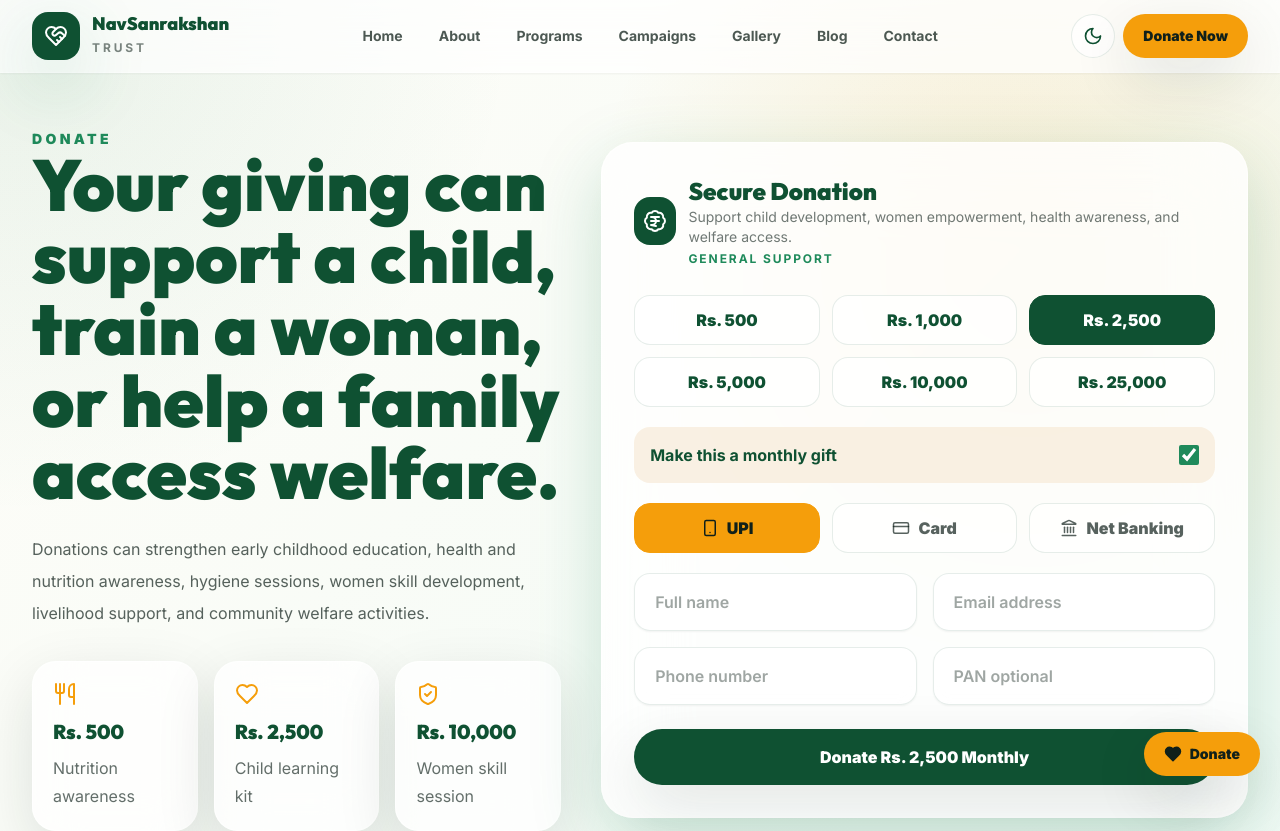
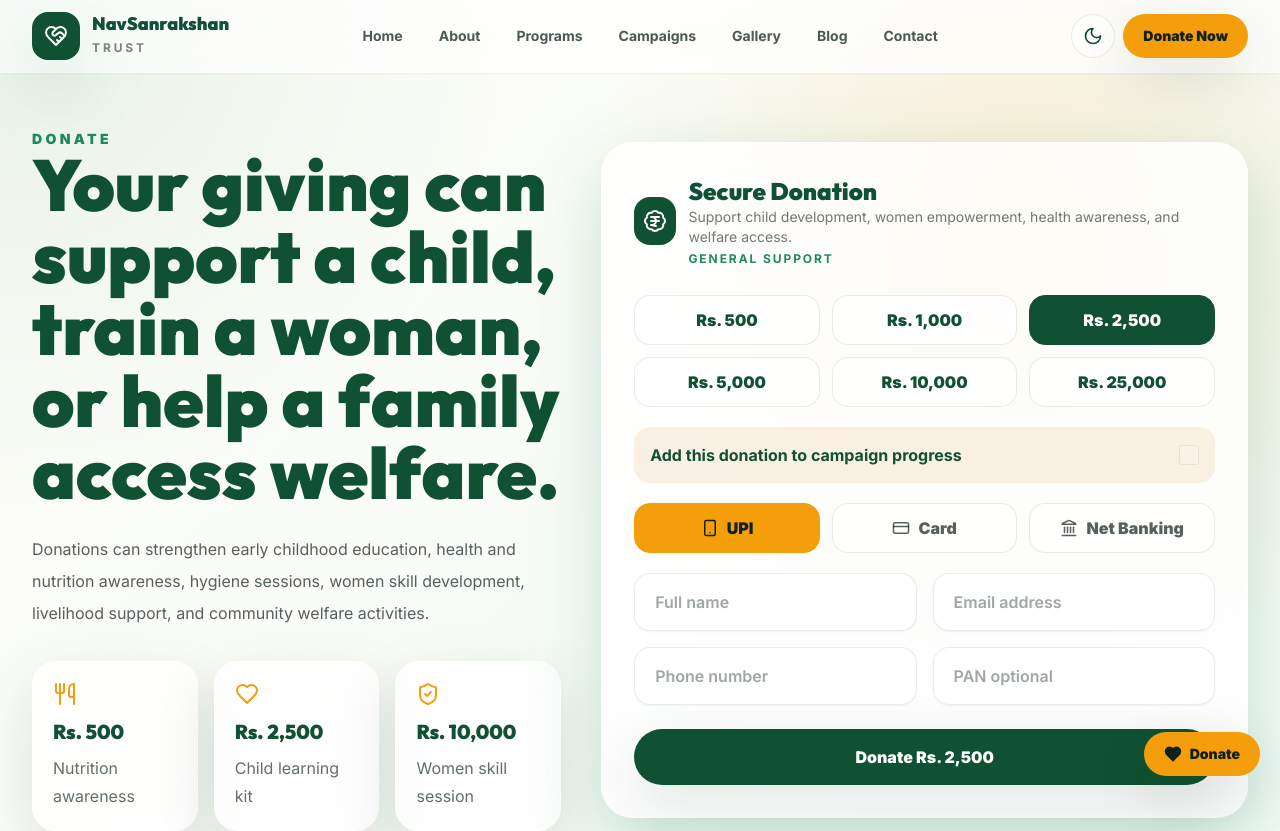
Before and after one commit to sahil8743668/NavSanraksan-trust, a React (Vite) app: page /donate in a window 1280 px wide. Shown: the top 831 px of the page. Built offline with nearby package versions, Linux system fonts and the light colour scheme.

Commit message:
Connect campaign progress to donations

```diff
--- a/src/components/CampaignCard.jsx
+++ b/src/components/CampaignCard.jsx
@@ -1,8 +1,29 @@
 import { Link } from 'react-router-dom';
+import { useEffect, useState } from 'react';
 import { CalendarDays, Heart } from 'lucide-react';
 
 export default function CampaignCard({ campaign }) {
-  const percent = Math.min(Math.round((campaign.raised / campaign.goal) * 100), 100);
+  const [raised, setRaised] = useState(0);
+  const percent = Math.min(Math.round((raised / campaign.goal) * 100), 100);
+
+  useEffect(() => {
+    const updateRaised = () => {
+      const donations = JSON.parse(localStorage.getItem('navsanrakshan_donations') || '[]');
+      const total = donations
+        .filter((donation) => donation.campaign === campaign.title && donation.countInCampaign)
+        .reduce((sum, donation) => sum + Number(donation.amount || 0), 0);
+      setRaised(total);
+    };
+
+    updateRaised();
+    window.addEventListener('storage', updateRaised);
+    window.addEventListener('navsanrakshan:donation', updateRaised);
+    return () => {
+      window.removeEventListener('storage', updateRaised);
+      window.removeEventListener('navsanrakshan:donation', updateRaised);
+    };
+  }, [campaign.title]);
+
   return (
     <article className="group overflow-hidden rounded-3xl border border-white/60 bg-white/75 shadow-soft backdrop-blur-xl transition duration-300 hover:-translate-y-2 hover:shadow-glow dark:border-white/10 dark:bg-white/10">
       <div className="relative h-60 overflow-hidden">
@@ -16,7 +37,7 @@ export default function CampaignCard({ campaign }) {
           <div className="h-full rounded-full bg-gradient-to-r from-leaf to-ember" style={{ width: `${percent}%` }} />
         </div>
         <div className="mt-4 flex items-center justify-between text-sm font-bold text-ink/65 dark:text-white/65">
-          <span>Raised Rs. {campaign.raised.toLocaleString('en-IN')}</span>
+          <span>Raised Rs. {raised.toLocaleString('en-IN')}</span>
           <span>{percent}%</span>
         </div>
         <div className="mt-2 flex items-center justify-between text-sm text-ink/55 dark:text-white/55">
--- a/src/components/DonationCard.jsx
+++ b/src/components/DonationCard.jsx
@@ -6,7 +6,6 @@ import { BadgeIndianRupee, CheckCircle2, CreditCard, Landmark, Smartphone } from
 export default function DonationCard() {
   const [searchParams] = useSearchParams();
   const [amount, setAmount] = useState(2500);
-  const [monthly, setMonthly] = useState(true);
   const [method, setMethod] = useState('UPI');
   const [success, setSuccess] = useState(false);
   const [error, setError] = useState('');
@@ -14,6 +13,8 @@ export default function DonationCard() {
   const amounts = [500, 1000, 2500, 5000, 10000, 25000];
   const methods = [{ name: 'UPI', icon: Smartphone }, { name: 'Card', icon: CreditCard }, { name: 'Net Banking', icon: Landmark }];
   const campaign = searchParams.get('campaign') || 'General support';
+  const hasCampaign = campaign !== 'General support';
+  const [countInCampaign, setCountInCampaign] = useState(hasCampaign);
 
   const updateField = (field, value) => setForm((current) => ({ ...current, [field]: value }));
   const submitDonation = (event) => {
@@ -22,9 +23,10 @@ export default function DonationCard() {
       setError('Please fill name, email, and phone number.');
       return;
     }
-    const donation = { ...form, amount, monthly, method, campaign, createdAt: new Date().toISOString() };
+    const donation = { ...form, amount, method, campaign, countInCampaign: hasCampaign && countInCampaign, createdAt: new Date().toISOString() };
     const existing = JSON.parse(localStorage.getItem('navsanrakshan_donations') || '[]');
     localStorage.setItem('navsanrakshan_donations', JSON.stringify([donation, ...existing]));
+    window.dispatchEvent(new Event('navsanrakshan:donation'));
     setError('');
     setSuccess(true);
   };
@@ -48,9 +50,9 @@ export default function DonationCard() {
         ))}
       </div>
 
-      <label className="mt-5 flex items-center justify-between rounded-2xl bg-sand/70 p-4 font-bold text-forest dark:bg-white/10 dark:text-white">
-        Make this a monthly gift
-        <input type="checkbox" checked={monthly} onChange={() => setMonthly(!monthly)} className="h-5 w-5 accent-leaf" />
+      <label className="mt-5 flex items-center justify-between gap-4 rounded-2xl bg-sand/70 p-4 font-bold text-forest dark:bg-white/10 dark:text-white">
+        Add this donation to campaign progress
+        <input type="checkbox" checked={hasCampaign && countInCampaign} disabled={!hasCampaign} onChange={() => setCountInCampaign(!countInCampaign)} className="h-5 w-5 accent-leaf disabled:opacity-40" />
       </label>
 
       <div className="mt-5 grid gap-3 md:grid-cols-3">
@@ -70,7 +72,7 @@ export default function DonationCard() {
       {error && <p className="mt-4 rounded-2xl bg-red-50 p-3 text-sm font-bold text-red-700">{error}</p>}
 
       <button type="submit" className="mt-6 w-full rounded-full bg-forest px-6 py-4 font-black text-white shadow-soft transition hover:bg-leaf">
-        Donate Rs. {amount.toLocaleString('en-IN')} {monthly ? 'Monthly' : 'Once'}
+        Donate Rs. {amount.toLocaleString('en-IN')}
       </button>
 
       <AnimatePresence>
--- a/src/data/siteData.js
+++ b/src/data/siteData.js
@@ -22,7 +22,6 @@ export const campaigns = [
     title: 'Early Childhood Care and School Readiness',
     category: 'Child Development',
     image: 'https://images.unsplash.com/photo-1503676382389-4809596d5290?auto=format&fit=crop&w=1200&q=80',
-    raised: 720000,
     goal: 1000000,
     days: 18,
     copy: 'Play-based learning, school readiness support, safe classrooms, and holistic care for young children.',
@@ -31,7 +30,6 @@ export const campaigns = [
     title: 'Health, Nutrition, and Hygiene Awareness',
     category: 'Health',
     image: 'https://images.unsplash.com/photo-1576765608535-5f04d1e3f289?auto=format&fit=crop&w=1200&q=80',
-    raised: 460000,
     goal: 800000,
     days: 24,
     copy: 'Awareness sessions, nutrition guidance, hygiene education, and responsive caregiving support for families.',
@@ -40,7 +38,6 @@ export const campaigns = [
     title: 'Government Schemes and Welfare Access',
     category: 'Community',
     image: 'https://images.unsplash.com/photo-1521791055366-0d553872125f?auto=format&fit=crop&w=1200&q=80',
-    raised: 610000,
     goal: 900000,
     days: 31,
     copy: 'Help vulnerable groups connect with welfare services, public support systems, and development initiatives.',
@@ -49,7 +46,6 @@ export const campaigns = [
     title: 'Women Skill Development and Livelihoods',
     category: 'Women Empowerment',
     image: 'https://images.unsplash.com/photo-1556761175-b413da4baf72?auto=format&fit=crop&w=1200&q=80',
-    raised: 535000,
     goal: 750000,
     days: 12,
     copy: 'Vocational training, capacity building, rights awareness, and income generation opportunities for women.',
```
